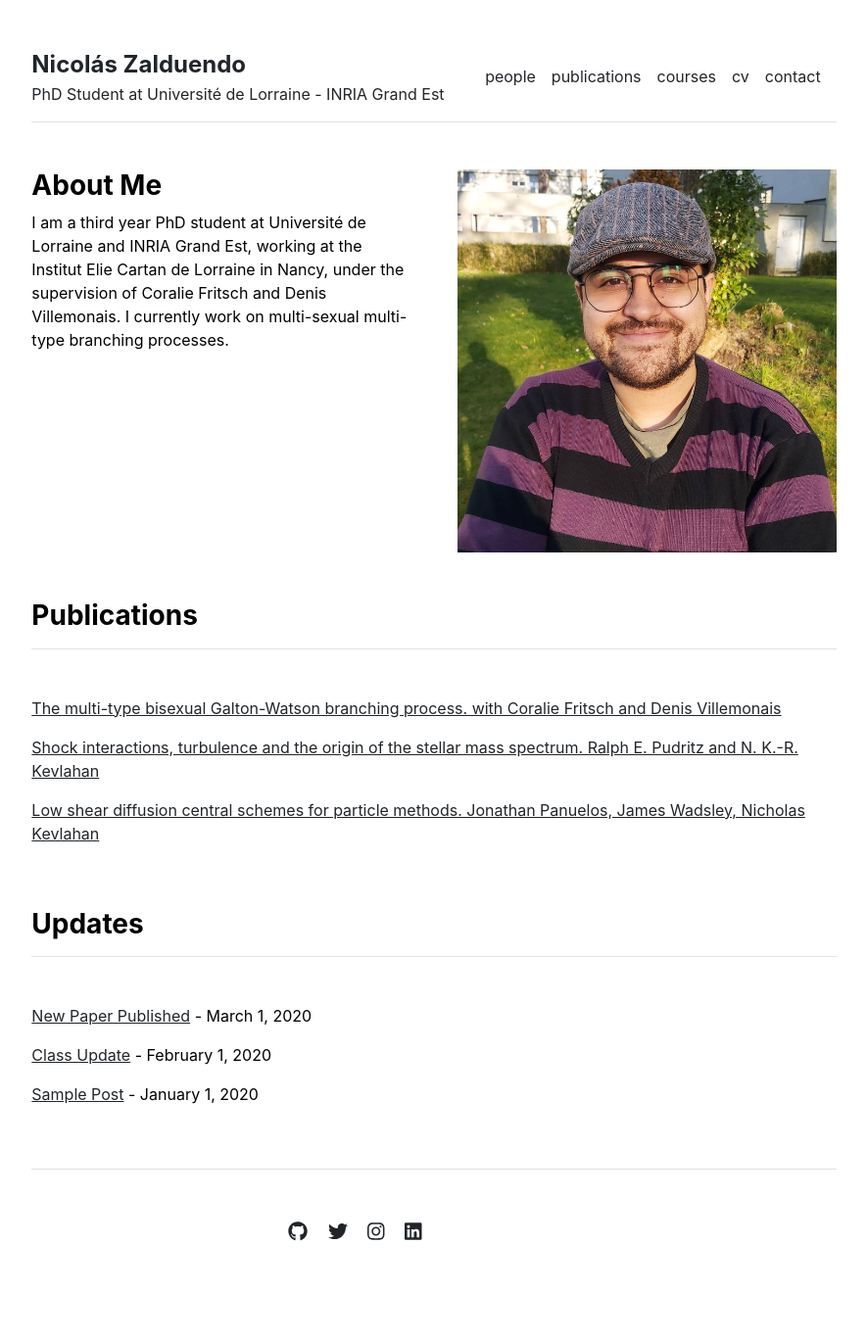
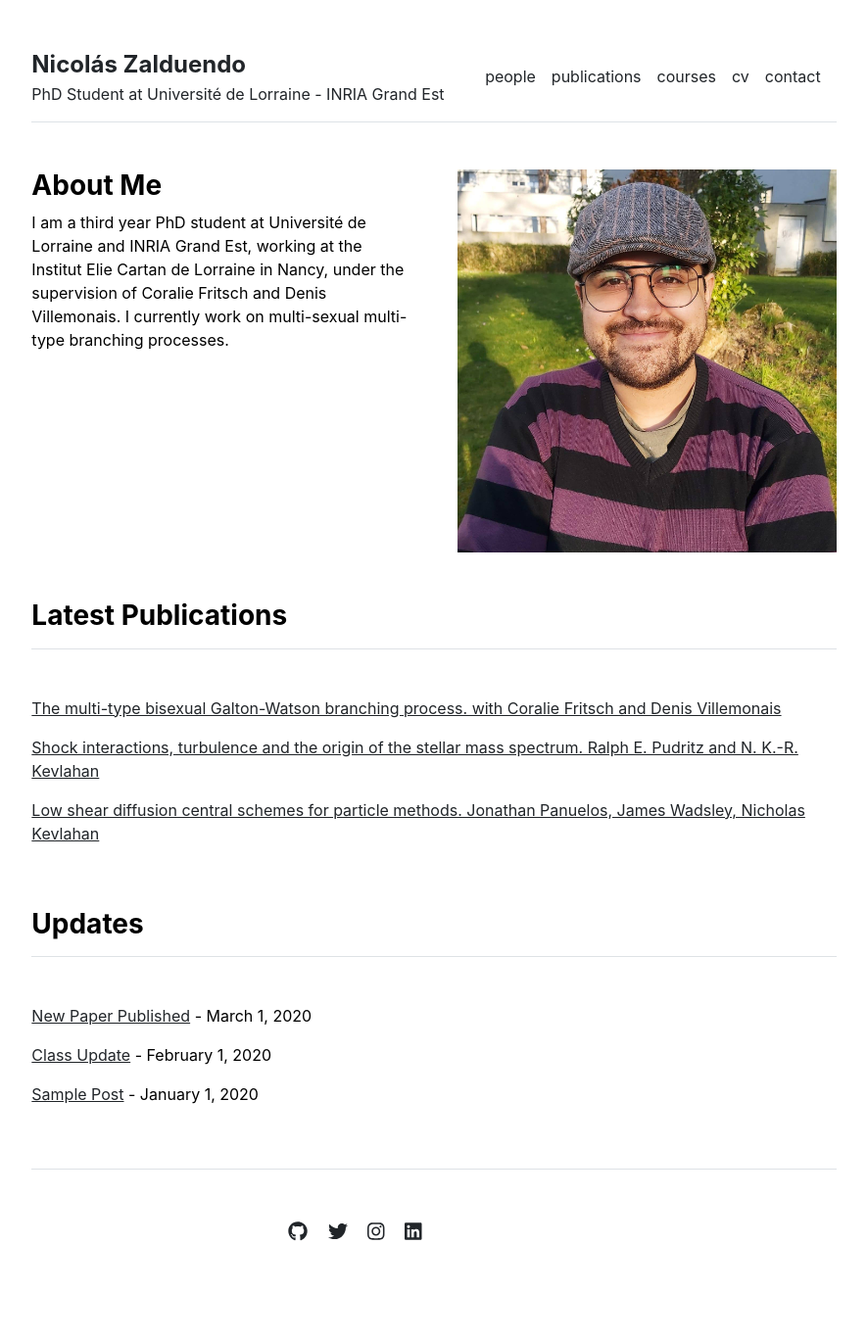
Before and after one commit to nzalduendo/nzalduendo.github.io, a Jekyll site: the page built from index.md, in a window 1280 px wide. Shown: the whole page at 98% size, without its empty margins (197-1082 px from the left). Built offline with Jekyll 4.4.1, drawn with Linux system fonts in a browser that asks for light colours.

Commit message:
Update publications.html

```diff
--- a/_includes/publications.html
+++ b/_includes/publications.html
@@ -1,6 +1,6 @@
 <div class="row g-5 mb-5">
   <div>
-    <h3 class="fw-bold border-bottom pb-3 mb-5">Publications</h3>
+    <h3 class="fw-bold border-bottom pb-3 mb-5">Latest Publications</h3>
     {% if page.title == "Home" %}
       {% for item in site.data.publications.featured %}
         <p><a href="{{ item.url }}">{{ item.name }}</a></p>
```
